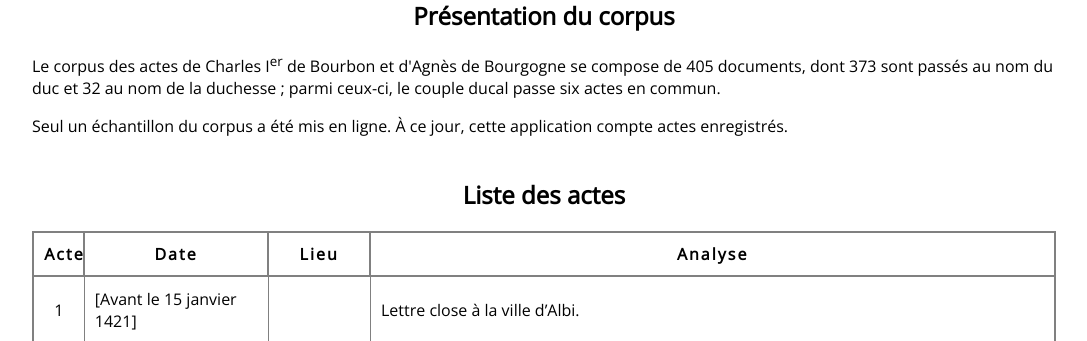
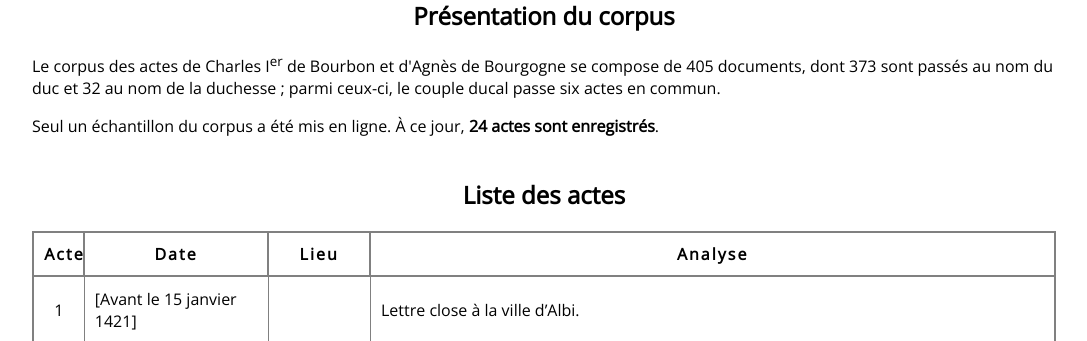
Before and after one commit to Chartes-TNAH/Actes_Charles_Ier, a Flask app: page /actes in a window 1280 px wide. Shown: the part 474-815 px from the top of the page, without its empty margins (96-1183 px from the left). Run offline with Flask 2, Linux system fonts and the light colour scheme; data comes from the database, SQL or seed files in the repository; parts of the project's set-up code (start-up, migrations or seed data) failed here and were passed over; some web fonts are replaced.

Commit message:
page finie

```diff
--- a/app/templates/pages/corpus.html
+++ b/app/templates/pages/corpus.html
@@ -5,7 +5,7 @@
         <div>
             <h2 class="h2_global">Présentation du corpus</h2>
             <p>Le corpus des actes de Charles I<sup>er</sup> de Bourbon et d'Agnès de Bourgogne se compose de 405 documents, dont 373 sont passés au nom du duc et 32 au nom de la duchesse ; parmi ceux-ci, le couple ducal passe six actes en commun.</p>
-            <p>Seul un échantillon du corpus a été mis en ligne. À ce jour, cette application compte actes</b> enregistrés.</p>
+            <p>Seul un échantillon du corpus a été mis en ligne. À ce jour, <b>{{document|length}} actes sont enregistrés</b>.</p>
         </div>
         <div>
             <h2 class="h2_global">Liste des actes</h2>
```
